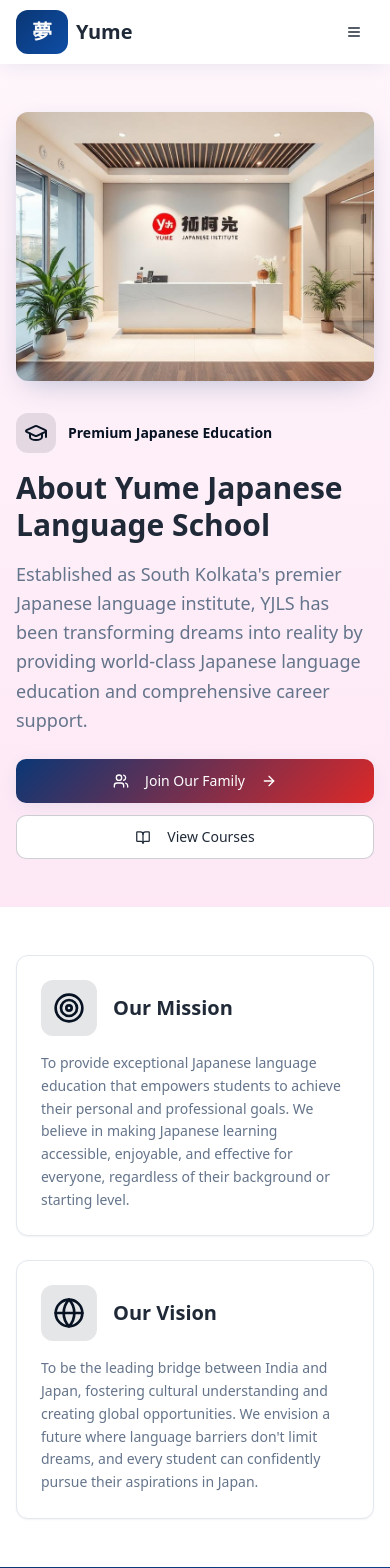
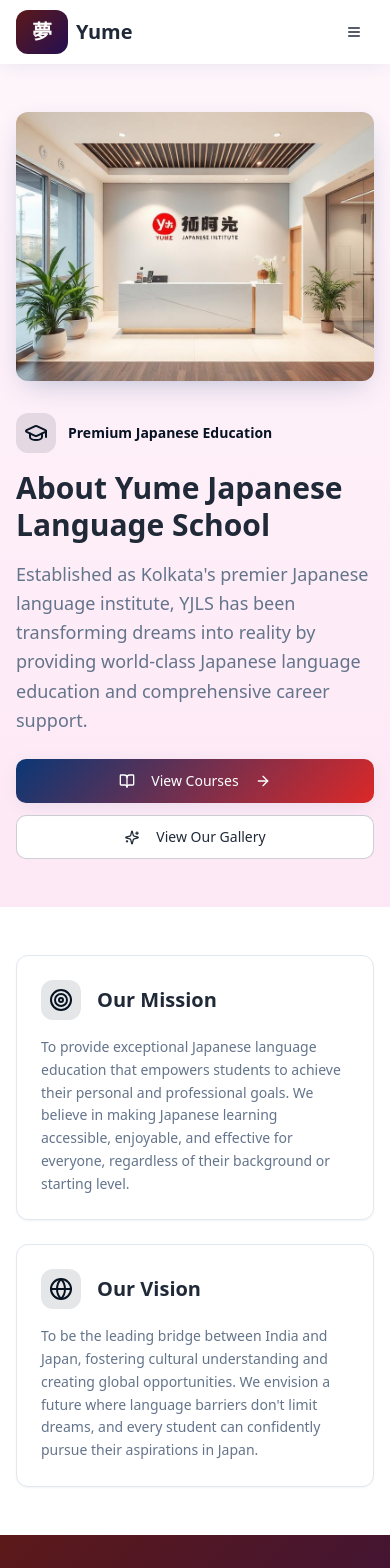
Before and after one commit to Panchammmm/yjls.kolkata, a React (Vite) app: page /about in a window 390 px wide. Shown: the top 1568 px of the page. Built offline with nearby package versions, Linux system fonts and the light colour scheme.

Commit message:
aboutPage-responsive

```diff
--- a/src/components/ContactInfo.tsx
+++ b/src/components/ContactInfo.tsx
@@ -151,7 +151,7 @@
           </h3>
           <div className="space-y-2 sm:space-y-3">
             <a
-              href="https://wa.me/918013072585?text=Hello%20YJLS%21%20I%20saw%20your%20website%20and%20I%27m%20impressed%20with%20your%20course%20offerings.%20Can%20you%20guide%20me%20on%20which%20Japanese%20course%20would%20be%20best%20for%20me%3F"
+              href="https://wa.me/918013072585?text=Hello%20YJLS%21%20I%20visited%20your%20website%20and%20really%20liked%20your%20course%20offerings.%20Could%20we%20discuss%20the%20course%20timings%20and%20fee%20structure%20to%20help%20me%20choose%20the%20best%20option%3F"
               target="_blank"
               rel="noopener noreferrer"
               className="flex items-center justify-between p-2 sm:p-3 bg-green-100 rounded-lg hover:bg-green-200 transition-colors group min-h-[44px]"
@@ -167,7 +167,7 @@
               </Button>
             </a>
             <a
-              href="https://wa.me/918670035037?text=Hello%20YJLS%21%20I%20saw%20your%20website%20and%20I%27m%20impressed%20with%20your%20course%20offerings.%20Can%20you%20guide%20me%20on%20which%20Japanese%20course%20would%20be%20best%20for%20me%3F"
+              href="https://wa.me/918670035037?text=Hello%20YJLS%21%20I%20visited%20your%20website%20and%20really%20liked%20your%20course%20offerings.%20Could%20we%20discuss%20the%20course%20timings%20and%20fee%20structure%20to%20help%20me%20choose%20the%20best%20option%3F"
               target="_blank"
               rel="noopener noreferrer"
               className="flex items-center justify-between p-2 sm:p-3 bg-green-100 rounded-lg hover:bg-green-200 transition-colors group min-h-[44px]"
@@ -183,7 +183,7 @@
               </Button>
             </a>
             <a
-              href="https://wa.me/918777671272?text=Hello%20YJLS%21%20I%20saw%20your%20website%20and%20I%27m%20impressed%20with%20your%20course%20offerings.%20Can%20you%20guide%20me%20on%20which%20Japanese%20course%20would%20be%20best%20for%20me%3F"
+              href="https://wa.me/918777671272?text=Hello%20YJLS%21%20I%20visited%20your%20website%20and%20really%20liked%20your%20course%20offerings.%20Could%20we%20discuss%20the%20course%20timings%20and%20fee%20structure%20to%20help%20me%20choose%20the%20best%20option%3F"
               target="_blank"
               rel="noopener noreferrer"
               className="flex items-center justify-between p-2 sm:p-3 bg-green-100 rounded-lg hover:bg-green-200 transition-colors group min-h-[44px]"
--- a/src/index.css
+++ b/src/index.css
@@ -39,7 +39,7 @@
     --radius: 0.75rem;
 
     /* Japanese-inspired design tokens */
-    --gradient-primary: linear-gradient(135deg, hsl(215 84% 25%), hsl(215 84% 35%));
+    --gradient-primary: linear-gradient(135deg, hsl(0, 57%, 23%), hsl(259, 69%, 19%));
     --gradient-hero: linear-gradient(135deg, hsl(215 84% 25%), hsl(0 72% 51%));
     --gradient-accent: linear-gradient(180deg, hsl(322 84% 98%), hsl(322 84% 95%));
     --shadow-elegant: 0 10px 30px -10px hsl(215 84% 25% / 0.3);
--- a/src/pages/About.tsx
+++ b/src/pages/About.tsx
@@ -22,6 +22,7 @@
 } from "lucide-react";
 import schoolEntrance from "@/assets/school-entrance.jpg";
 import studentsLearning from "@/assets/students-learning.jpg";
+import { Tabs, TabsTrigger, TabsList, TabsContent } from "@/components/ui/tabs";
 
 const About = () => {
   const achievements = [
@@ -143,17 +144,17 @@
                 About Yume Japanese Language School
               </h1>
               <p className="text-lg sm:text-xl text-muted-foreground mb-6 sm:mb-8 leading-relaxed">
-                Established as South Kolkata's premier Japanese language institute, YJLS has been transforming dreams into reality by providing world-class Japanese language education and comprehensive career support.
+                Established as Kolkata's premier Japanese language institute, YJLS has been transforming dreams into reality by providing world-class Japanese language education and comprehensive career support.
               </p>
               <div className="flex flex-col sm:flex-row gap-3 sm:gap-4">
                 <Button variant="hero" size="lg" className="w-full sm:w-auto group">
-                  <Users className="h-4 w-4 mr-2" />
-                  Join Our Family
+                  <BookOpen className="h-4 w-4 mr-2" />
+                  View Courses
                   <ArrowRight className="h-4 w-4 ml-2 group-hover:translate-x-1 transition-transform" />
                 </Button>
                 <Button variant="outline" size="lg" className="w-full sm:w-auto">
-                  <BookOpen className="h-4 w-4 mr-2 pt-[1px]" />
-                  View Courses
+                  <Sparkles className="h-4 w-4 mr-2 pt-[1px]" />
+                  View Our Gallery
                 </Button>
               </div>
             </div>
@@ -175,8 +176,8 @@
             <Card className="hover:shadow-elegant transition-all duration-300 group">
               <CardContent className="p-6 sm:p-8">
                 <div className="flex items-center gap-4 mb-4">
-                  <div className="p-3 bg-primary/10 rounded-lg group-hover:bg-primary/20 transition-colors">
-                    <Target className="h-8 w-8 sm:h-10 sm:w-10 text-primary" />
+                  <div className="p-2 bg-primary/10 rounded-lg group-hover:bg-primary/20 transition-colors">
+                    <Target className="size-6 text-primary" />
                   </div>
                   <h2 className="text-xl sm:text-2xl font-bold text-foreground">Our Mission</h2>
                 </div>
@@ -189,8 +190,8 @@
             <Card className="hover:shadow-elegant transition-all duration-300 group">
               <CardContent className="p-6 sm:p-8">
                 <div className="flex items-center gap-4 mb-4">
-                  <div className="p-3 bg-primary/10 rounded-lg group-hover:bg-primary/20 transition-colors">
-                    <Globe className="h-8 w-8 sm:h-10 sm:w-10 text-primary" />
+                  <div className="p-2 bg-primary/10 rounded-lg group-hover:bg-primary/20 transition-colors">
+                    <Globe className="size-6 text-primary" />
                   </div>
                   <h2 className="text-xl sm:text-2xl font-bold text-foreground">Our Vision</h2>
                 </div>
@@ -202,6 +203,49 @@
           </div>
         </div>
       </section>
+
+      {/* Mission & Vision as Journey Timeline */}
+      {/* <section className="py-16 bg-background">
+        <div className="max-w-6xl mx-auto px-4">
+          <div className="relative">
+
+            <div className="absolute left-1/2 transform -translate-x-1/2 h-full w-1 bg-primary/20"></div>
+            <div className="space-y-16">
+              <div className="flex items-center justify-start">
+                <div className="w-1/2 pr-8 text-right">
+                  <div className="flex items-center justify-end gap-4 mb-4">
+                    <div className="p-2 bg-primary/10 rounded-lg group-hover:bg-primary/20 transition-colors">
+                      <Target className="size-6 text-primary" />
+                    </div>
+                    <h2 className="text-xl sm:text-2xl font-bold text-foreground">Our Mission</h2>
+                  </div>
+                  <p className="text-muted-foreground">
+                    To provide exceptional Japanese language education that empowers students to achieve their personal and professional goals. We believe in making Japanese learning accessible, enjoyable, and effective for everyone, regardless of their background or starting level.
+                  </p>
+                </div>
+                <div className="w-4 h-4 bg-primary rounded-full z-10"></div>
+                <div className="w-1/2"></div>
+              </div>
+
+              <div className="flex items-center justify-end">
+                <div className="w-1/2"></div>
+                <div className="w-4 h-4 bg-primary rounded-full z-10"></div>
+                <div className="w-1/2 pl-8 text-left">
+                  <div className="flex items-center gap-4 mb-4">
+                    <div className="p-2 bg-primary/10 rounded-lg group-hover:bg-primary/20 transition-colors">
+                      <Globe className="size-6 text-primary" />
+                    </div>
+                    <h2 className="text-xl sm:text-2xl font-bold text-foreground">Our Vision</h2>
+                  </div>
+                  <p className="text-muted-foreground">
+                    To be the leading bridge between India and Japan, fostering cultural understanding and creating global opportunities. We envision a future where language barriers don't limit dreams, and every student can confidently pursue their aspirations in Japan.
+                  </p>
+                </div>
+              </div>
+            </div>
+          </div>
+        </div>
+      </section> */}
 
       {/* Achievements */}
       <section className="py-12 sm:py-16 lg:py-20 bg-gradient-primary text-primary-foreground">
@@ -252,7 +296,7 @@
             </p>
           </div>
 
-          <div className="grid grid-cols-1 sm:grid-cols-2 lg:grid-cols-4 gap-4 sm:gap-6 lg:gap-8">
+          <div className="grid grid-cols-2 lg:grid-cols-4 gap-4 sm:gap-6 lg:gap-8">
             {values.map((value, index) => (
               <Card key={index} className="text-center hover:shadow-elegant transition-all duration-300 hover:-translate-y-1 group">
                 <CardContent className="p-4 sm:p-6">
--- a/src/pages/Index.tsx
+++ /dev/null
@@ -1,14 +0,0 @@
-// Update this page (the content is just a fallback if you fail to update the page)
-
-const Index = () => {
-  return (
-    <div className="min-h-screen flex items-center justify-center bg-background">
-      <div className="text-center">
-        <h1 className="text-4xl font-bold mb-4">Welcome to Your Blank App</h1>
-        <p className="text-xl text-muted-foreground">Start building your amazing project here!</p>
-      </div>
-    </div>
-  );
-};
-
-export default Index;
--- a/src/pages/Testimonials.tsx
+++ b/src/pages/Testimonials.tsx
@@ -18,6 +18,7 @@
   MessageSquareText,
   Phone,
   BookOpen,
+  Sparkles,
 } from "lucide-react";
 import { motion } from "framer-motion";
 
@@ -104,7 +105,7 @@
   return (
     <div className="min-h-screen bg-background">
       {/* Hero Section */}
-      <section className="relative py-12 sm:py-20 bg-gradient-to-r from-primary/10 to-secondary/10">
+      <section className="relative py-12 sm:py-20 bg-gradient-accent">
         <div className="container mx-auto px-4 text-center max-w-4xl">
           <h1 className="text-2xl sm:text-5xl font-bold text-foreground mb-4 sm:mb-6">
             Student Success Stories
@@ -258,13 +259,18 @@
       </section>
 
       {/* CTA Section */}
-      <section className="py-12 sm:py-20 bg-gradient-to-r from-primary to-secondary text-white text-center px-4">
-        <h2 className="text-xl sm:text-4xl font-bold mb-3 sm:mb-4">
+      <section className="py-12 sm:py-16 lg:py-20 bg-gradient-hero text-primary-foreground">
+        <div className="max-w-4xl mx-auto text-center px-4 sm:px-6 lg:px-8">
+          <div className="flex justify-center mb-6">
+            <div className="p-4 bg-white/10 rounded-lg">
+              <Sparkles className="h-6 w-6 text-secondary" />
+            </div>
+          </div>
+          <h2 className="text-2xl sm:text-3xl md:text-4xl font-bold mb-4 sm:mb-6 leading-tight">
             Ready to Start Your Japanese Journey?
           </h2>
-        <p className="text-base sm:text-xl mb-6 sm:mb-8 max-w-2xl mx-auto">
-          Join hundreds of successful students who have achieved their dreams
-          with Yume Japanese Language School.
+          <p className="text-lg sm:text-xl mb-6 sm:mb-8 opacity-90 leading-relaxed">
+            Join hundreds of successful students who have achieved their dreams with Yume Japanese Language School.
           </p>
           <div className="flex flex-col sm:flex-row gap-3 sm:gap-4 justify-center">
             <Button
@@ -285,6 +291,7 @@
                 <Phone className="w-5 h-5" /> Book a Free Class
               </a>
             </Button>
+          </div>
         </div>
       </section>
 
```
Lines whose indentation alone changed are shown as unchanged.
